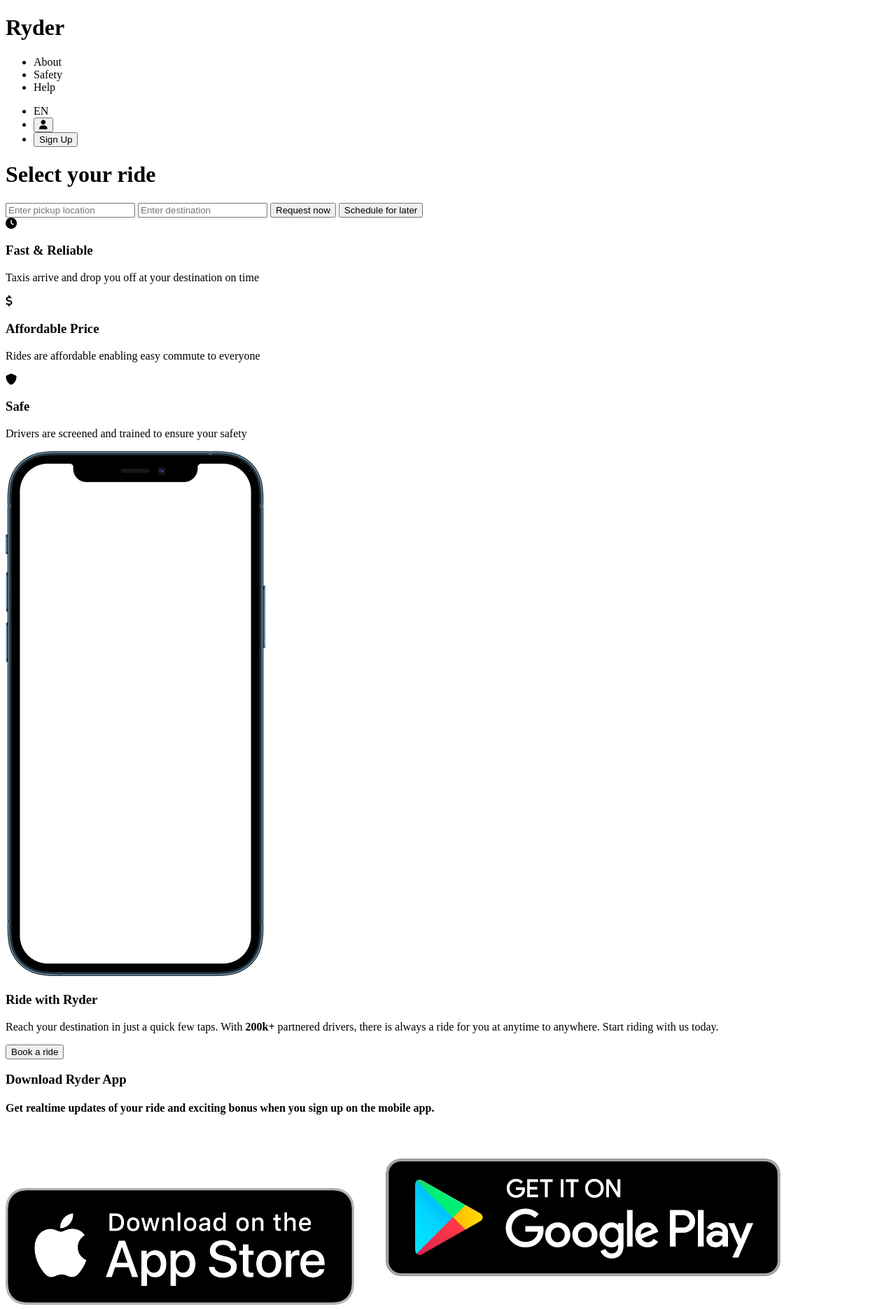
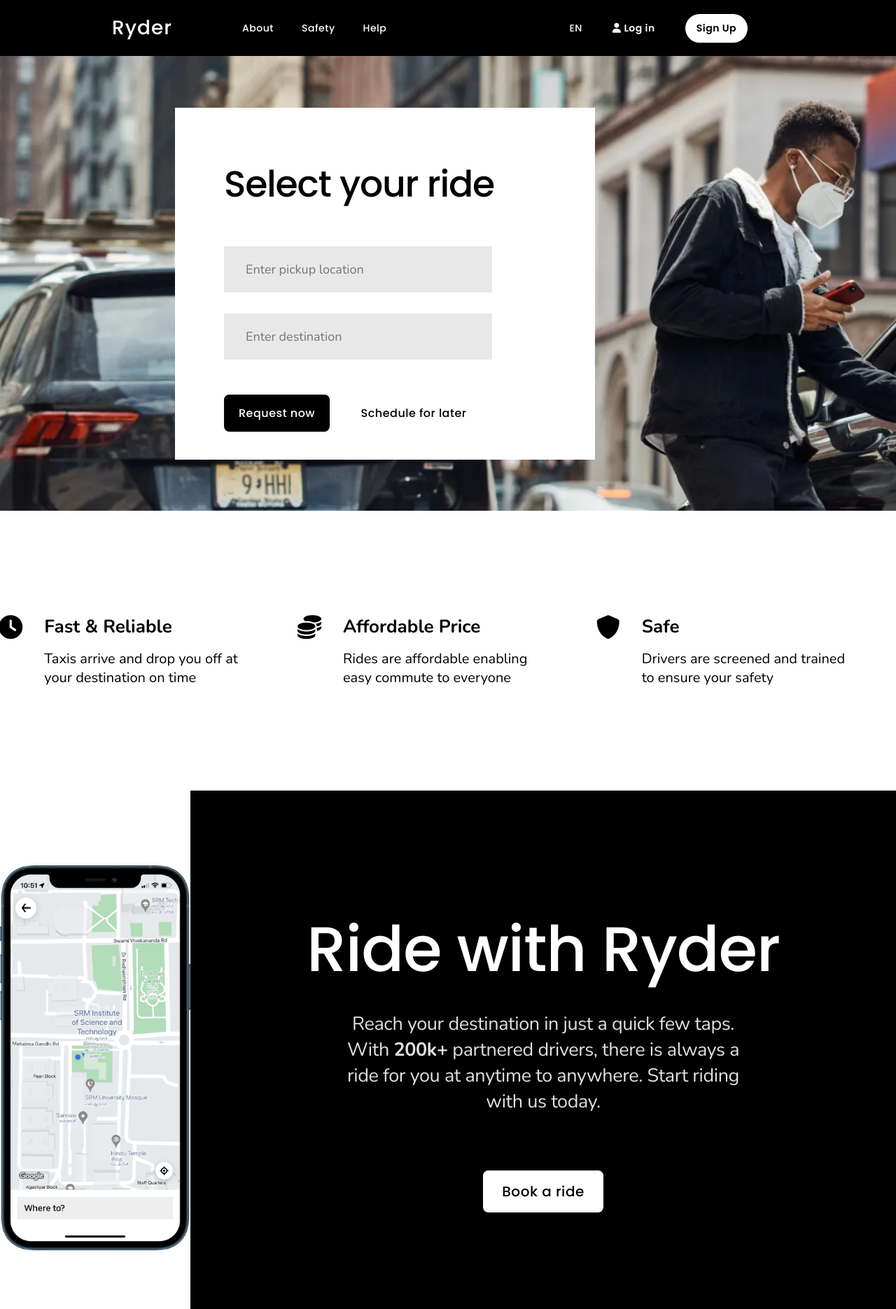
Before and after one commit to xraptorgg/ryder, a plain HTML site: page index.html in a window 1280 px wide. Shown: the top 1871 px of the page at 70% size. Drawn offline with nearby package versions, Linux system fonts and the light colour scheme.

Commit message:
Add style.css

```diff
--- a/index.html
+++ b/index.html
@@ -6,6 +6,10 @@
     <meta name="viewport" content="width=device-width, initial-scale=1.0">
     <title>Ryder: Book your ride</title>
     <script src="https://kit.fontawesome.com/c18c04d122.js" crossorigin="anonymous"></script>
+    <link rel = "stylesheet" href = "style.css">
+    <link rel="preconnect" href="https://fonts.googleapis.com">
+    <link rel="preconnect" href="https://fonts.gstatic.com" crossorigin>
+    <link href="https://fonts.googleapis.com/css2?family=Nunito:wght@300;400;700&family=Poppins:wght@300;400;500;600;700&display=swap" rel="stylesheet">
 </head>
 <body>
     <header>
@@ -13,14 +17,14 @@
             <h1 class = "header-logo-text">Ryder</h1>
         </div>
         <nav class = "navbar">
-            <ul class = "header-list-left">
+            <ul class = "header-list header-list-left">
                 <li class = "header-links">About</li>
                 <li class = "header-links">Safety</li>
                 <li class = "header-links">Help</li>
             </ul>
-            <ul class = "header-list-right">
+            <ul class = "header-list header-list-right">
                 <li class = "header-links lang">EN</li>
-                <li class = "header-links"><button class = "log-in-button"><i class="fa fa-user"></i></button></li>
+                <li class = "header-links"><button class = "log-in-button"><i class="fa fa-user"></i> Log in</button></li>
                 <li class = "header-links"><button class = "sign-up-button">Sign Up</i></button></li>
             </ul>
         </nav>
@@ -31,30 +35,32 @@
                 <h1 class = "hero-header">Select your ride</h1>
                 <input class = "pickup" placeholder="Enter pickup location">
                 <input class = "destination" placeholder="Enter destination">
+                <div class = "button-container">
                     <button class = "request-button">Request now</button>
-                <button class = "request-button">Schedule for later</button>
+                    <button class = "schedule-button">Schedule for later</button>
+                </div>
             </div>
         </div>
         <div class = "feature-container">
-            <div class = "reliable">
-                <div class = "reliable-icon"><i class="fa fa-clock"></i></div>
-                <h3 class = "reliable-header">Fast & Reliable</h3>
-                <p class = "reliable-text">Taxis arrive and drop you off at your destination on time</p>
+            <div class = "reliable feature-item">
+                <div class = "feature-icon"><i class="fa fa-clock"></i></div>
+                <h3 class = "feature-header">Fast & Reliable</h3>
+                <p class = "feature-text">Taxis arrive and drop you off at your destination on time</p>
             </div>
-            <div class = "pricing">
-                <div class = "reliable-icon"><i class="fa fa-dollar"></i></div>
-                <h3 class = "pricing-header">Affordable Price</h3>
-                <p class = "pricing-text">Rides are affordable enabling easy commute to everyone</p>
+            <div class = "pricing feature-item">
+                <div class = "feature-icon"><i class="fa fa-coins"></i></div>
+                <h3 class = "feature-header">Affordable Price</h3>
+                <p class = "feature-text">Rides are affordable enabling easy commute to everyone</p>
             </div>
-            <div class = "safety">
-                <div class = "reliable-icon"><i class="fa fa-shield"></i></div>
-                <h3 class = "safety-header">Safe</h3>
-                <p class = "safety-text">Drivers are screened and trained to ensure your safety</p>
+            <div class = "safety feature-item">
+                <div class = "feature-icon"><i class="fa fa-shield"></i></div>
+                <h3 class = "feature-header">Safe</h3>
+                <p class = "feature-text">Drivers are screened and trained to ensure your safety</p>
             </div>
         </div>
         <div class = "about">
             <div class = "about-left">
-                <img src = "images/apple-iphone-12-pro-medium.png" alt = "Oishi on iPhone" class = "iphone">
+                <img src = "images/iphoneSS.png" alt = "Oishi on iPhone" class = "iphone">
             </div>
             <div class = "about-right">
                 <h3 class = "about-header">Ride with Ryder</h3>
@@ -64,7 +70,6 @@
         </div>
         <div class = "mobile-app">
             <div class = "mobile-left">
-                <h3 class = "mobile-app-1">Download Ryder App</h3>
                 <h4 class = "mobile-app-2">Get realtime updates of your ride and exciting bonus when you sign up on the mobile app.</h4>
             </div>
             <div class = "mobile-right">
@@ -78,6 +83,7 @@
             <h3 class = "footer-logo">Ryder</h3>
         </div>
         <div class = "footer-right">
+            <div class = "footer-lists">
                 <div class = "footer-element">
                     <h3 class = "footer-head">Company</h3>
                     <div class = "footer-container">
@@ -107,9 +113,10 @@
                     </div>
                 </div>
                 <div class = "footer-element">
-                <h3 class = "footer-head">OUR OFFICE</h3>
+                    <h3 class = "footer-head">Our Office</h3>
                     <div class = "footer-container">
                         <h4 class = "footer-item">2040 Addison St, Berkeley, CA 94704, United States</h4>
+                    </div>
                 </div>
             </div>
             <div class = "footer-links">
@@ -117,17 +124,17 @@
                 <i class="fab fa-twitter"></i>
                 <i class="fab fa-linkedin"></i>
                 <i class="fab fa-youtube"></i>
-            </div>
                 <div class = "footer-location">
                     <i class = "fa fa-map"></i>
                     <div class = "location-text">Kolkata</div>
+                </div>
             </div>
             </div>
         <div class = "footer-bottom">
             <div class = "copyright">
                 © 2022 Ryder Technologies Inc.
             </div>
-            <ul class = "footer-right">
+            <ul class = "footer-right-container">
                 <li class = "footer-right-item">Privacy</li>
                 <li class = "footer-right-item">Accessibility</li>
                 <li class = "footer-right-item">Terms</li>
--- /dev/null
+++ b/style.css
@@ -0,0 +1,409 @@
+* {
+    padding: 0px;
+    margin: 0px;
+    user-select: none;
+}
+
+
+header {
+    /* position: absolute; */
+    background-color: #000000;
+    display: flex;
+    align-items: center;
+    height: 80px;
+}
+
+.header-logo-text {
+    font-size: 28px;
+    padding-left: 160px;
+    font-family: Arial;
+    font-family: 'Poppins', sans-serif;
+    font-weight: 500;
+    color: #ffffff;
+    letter-spacing: 1px;
+}
+
+.navbar {
+    width: 100%;
+    display: flex;
+    justify-content: space-between;
+}
+
+.header-list {
+    display: flex;
+    align-items: center;
+    list-style: none;
+}
+
+.header-list-left {
+    padding-left: 60px;
+}
+
+.header-list-right {
+    padding-right: 200px;
+}
+
+.header-links {
+    padding-left: 40px;
+    color: #ffffff;
+    font-family: 'Poppins', sans-serif;
+    font-size: 14px;
+    font-weight: 500;
+    letter-spacing: 0.5px;
+}
+
+.header-list-right .header-links {
+    padding: 12px;
+}
+
+.login-button-div {
+    padding: 20px;
+}
+
+.log-in-button {
+    border: none;
+    font-size: 14px;
+    padding: 10px 19px;
+    background-color: #000000;
+    color: #ffffff;
+    font-family: 'Poppins', sans-serif;
+    font-weight: 600;
+    border-radius: 25px;
+    letter-spacing: 0.5px;
+    cursor: pointer;
+    transition: 0.2s;
+}
+
+.log-in-button:hover {
+    background-color: #484848;
+}
+
+.sign-up-button {
+    border: none;
+    font-size: 14px;
+    padding: 10px 16px;
+    background-color: #ffffff;
+    color: #000000;
+    font-family: 'Poppins', sans-serif;
+    font-weight: 600;
+    border-radius: 25px;
+    letter-spacing: 0.5px;
+    cursor: pointer;
+}
+
+.hero-container {
+    background-image: url(images/heroBack.webp);
+    background-size: cover;
+    height: 650px;
+    display: flex;
+    align-items: center;
+}
+
+.hero-flyer {
+    position: absolute;
+    transform: translateX(250px);
+    background-color: #ffffff;
+    width: 600px;
+    display: flex;
+    flex-direction: column;
+    align-items: flex-start;
+}
+
+.hero-header {
+    margin: 70px 0px 30px 70px;
+    font-size: 52px;
+    font-family: 'Poppins', sans-serif;
+    font-weight: 500;
+    letter-spacing: -1.2px;
+}
+
+.pickup {
+    margin: 20px 0px 10px 70px;
+    border: none;
+    padding: 21px 123px 21px 31px;
+    outline:none;
+    font-size: 18px;
+    font-family: 'Nunito', sans-serif;
+    font-weight: 400;
+    background-color: #E8E8E8;
+}
+
+.destination {
+    margin: 20px 0px 10px 70px;
+    border: none;
+    padding: 21px 123px 21px 31px;
+    outline:none;
+    font-size: 18px;
+    font-family: 'Nunito', sans-serif;
+    font-weight: 400;
+    background-color: #E8E8E8;
+}
+
+.button-container {
+    display: flex;
+    margin: 40px 0px 40px 70px;
+}
+
+.request-button {
+    border: none;
+    font-size: 16px;
+    padding: 14px 21px;
+    background-color: #000000;
+    color: #ffffff;
+    font-family: 'Poppins', sans-serif;
+    font-weight: 500;
+    border-radius: 7.5px;
+    letter-spacing: 0.5px;
+    cursor: pointer;
+}
+
+.schedule-button {
+    margin-left: 23.5px;
+    border: none;
+    font-size: 16px;
+    padding: 14px 21px;
+    background-color: #ffffff;
+    color: #000000;
+    font-family: 'Poppins', sans-serif;
+    font-weight: 500;
+    border-radius: 7.5px;
+    letter-spacing: 0.5px;
+    cursor: pointer;
+    transition: 0.2s;
+}
+
+.schedule-button:hover {
+    background-color: #E0E0E0;
+}
+
+.feature-container {
+    display: flex;
+    justify-content: space-around;
+    align-items: center;
+    height: 400px;
+}
+
+.feature-header {
+    font-family: 'Nunito', sans-serif;
+    font-weight: 700;
+    font-size: 26px;
+}
+
+.feature-text {
+    margin-top: 15px;
+    font-family: 'Nunito', sans-serif;
+    font-weight: 500;
+    font-size: 20px;
+    width: 300px;
+}
+
+.feature-icon {
+    position: absolute;
+    transform: translate(-65px, 1px);
+    font-size: 34px;
+}
+
+.about {
+    display: flex;
+}
+
+.about-right {
+    width: 1100px;
+    background-color: #000000;
+    display: flex;
+    flex-direction: column;
+    align-items: center;
+}
+
+.about-header {
+    margin-top: 160px;
+    font-family: 'Poppins', sans-serif;
+    font-weight: 500;
+    font-size: 90px;
+    letter-spacing: -1.2px;
+    color: #ffffff;
+}
+
+.about-text {
+    margin-top: 20px;
+    font-family: 'Nunito', sans-serif;
+    font-weight: 500;
+    font-size: 27px;
+    letter-spacing: -0.4px;
+    color: #E0E0E0;
+    width: 60%;
+    text-align: center;
+}
+
+.about-button {
+    margin: 80px 0px 160px 0px;
+    border: none;
+    font-size: 20px;
+    padding: 15px 27px;
+    background-color: #ffffff;
+    color: #000000;
+    font-family: 'Poppins', sans-serif;
+    font-weight: 500;
+    border-radius: 7.5px;
+    letter-spacing: 0.5px;
+    cursor: pointer;
+    transition: 0.2s;
+}
+
+.about-button:hover {
+    background-color: #B0B0B0;
+}
+
+.about-left {
+    flex: 1;
+    display: flex;
+    justify-content: center;
+    align-items: center;
+}
+
+.iphone {
+    height: 550px;
+}
+
+.mobile-app {
+    background-color: #E0E0E0;
+    display: flex;
+}
+
+.mobile-left {
+    padding-left: 115px;
+    display: flex;
+    flex-direction: column;
+    justify-content: center;
+    height: 600px;
+}
+
+
+.mobile-app-2 {
+    padding-top: 20px;
+    font-family: 'Poppins', sans-serif;
+    font-weight: 500;
+    color: #000000;
+    font-size: 52px;
+    letter-spacing: -1.2px;
+    width: 75%;
+}
+
+.mobile-right {
+    padding-right: 320px;
+    display: flex;
+    flex-direction: column;
+    align-items: center;
+    justify-content: center;
+    transform: translateY(25px);
+}
+
+.apple-image {
+    padding: 15px;
+    width: 180px;
+}
+
+.google-image {
+    padding: 15px;
+    width: 214px;
+}
+
+footer {
+    background-color: #000000;
+    color: #ffffff;
+}
+
+
+.footer-logo {
+    padding: 110px 0px 80px 390px;
+    font-family: 'Poppins', sans-serif;
+    font-weight: 500;
+    font-size: 24px;
+    letter-spacing: 1px;
+    color: #ffffff;
+}
+
+.footer-lists {
+    padding-left: 390px;
+    display: flex;
+    color: #ffffff;
+}
+
+.footer-element {
+    margin-right: 160px;
+}
+
+.footer-head {
+    font-family: 'Poppins', sans-serif;
+    font-weight: 500;
+    letter-spacing: -1.2px;
+    font-size: 18px;
+}
+
+.footer-container {
+    margin-top: 26px;
+}
+
+.footer-item {
+    margin-top: 20px;
+    font-family: 'Nunito', sans-serif;
+    font-weight: 400;
+    letter-spacing: 0.2px;
+    color: #a5a6a8;
+}
+
+
+.footer-links {
+    margin: 100px 0px 0px 390px;
+    display: flex;
+
+}
+
+.fab {
+    color: #ffffff;
+    padding-right: 20px;
+}
+
+.footer-location {
+    display: flex;
+}
+
+.fa-map {
+    margin-left: 100px;
+}
+
+.location-text {
+    margin-left: 30px;
+    font-family: 'Poppins', sans-serif;
+    font-weight: 500;
+    letter-spacing: 1px;
+    transform: translateY(-3.5px);
+}
+
+.footer-bottom {
+    display: flex;
+    justify-content: space-between;
+    padding: 100px 0px 80px 0px;
+}
+
+.copyright {
+    font-family: 'Nunito', sans-serif;
+    font-weight: 400;
+    letter-spacing: 0.2px;
+    color: #a5a6a8;
+    margin-left: 390px;
+}
+
+.footer-right-container {
+    list-style: none;
+    display: flex;
+    margin-right: 390px;
+}
+
+.footer-right-item {
+    font-family: 'Nunito', sans-serif;
+    font-weight: 400;
+    letter-spacing: 0.2px;
+    color: #a5a6a8;
+    padding-left: 20px;
+}
```
Also changed, not shown: fonts/UberMoveBold.otf (added), fonts/UberMoveMedium.otf (added), fonts/UberMoveTextBold.otf (added), fonts/UberMoveTextLight.otf (added), fonts/UberMoveTextMedium.otf (added), fonts/UberMoveTextRegular.otf (added), images/appSS.png (added), images/heroBack.webp (added), images/india-card.avif (deleted), images/india-card.jpg (deleted), images/iphoneSS.png (added), images/italy-card.avif (deleted), images/italy-card.jpg (deleted), images/japan-card.avif (deleted), 1 more files, 2 other files. Lines whose indentation alone changed are shown as unchanged.
